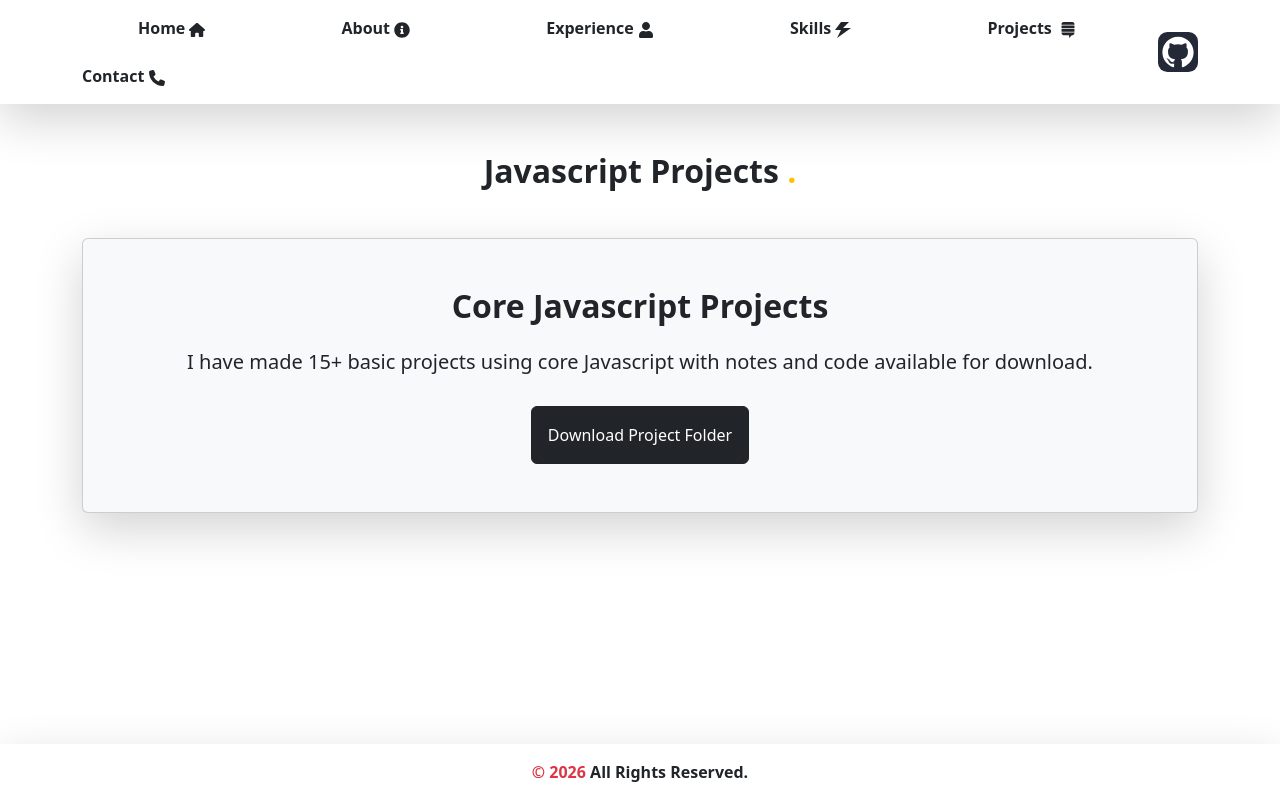
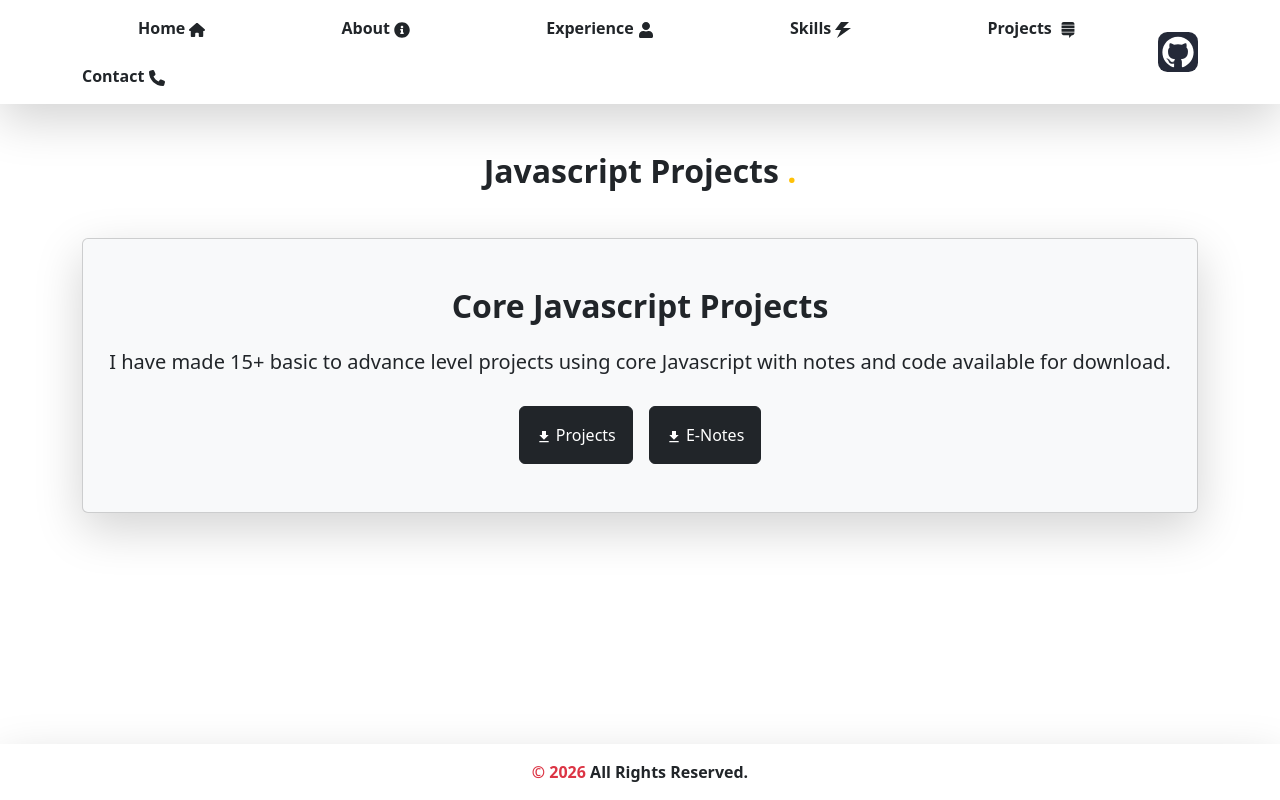
Before and after one commit to haroonbitknox-debug/haroon_portfolio, a React (Vite) app: page /javascript-projects in a window 1280 px wide. Built offline with nearby package versions, Linux system fonts and the light colour scheme.

Commit message:
Added js notes folder

```diff
--- a/src/components/pages/JS_Projects.jsx
+++ b/src/components/pages/JS_Projects.jsx
@@ -1,3 +1,4 @@
+import { MdDownload } from "react-icons/md";
 
 function JS_Projects() {
   return (
@@ -11,17 +12,32 @@ function JS_Projects() {
     <h2 className="fw-bold">Core Javascript Projects</h2>
 
     <h5 className="my-3 px-3">
-      I have made 15+ basic projects using core Javascript with notes and code available for download.
+      I have made 15+ basic to advance level projects using core Javascript with notes and code available for download.
     </h5>
+
+<div className="d-flex gap-3">
+
+
+    <a
+      href="/website.zip"
+
+      download
+      className="btn btn-dark p-3 mt-3"
+    >
+      <MdDownload /> Projects
+    </a>
 
     <a
       href="/javascript-projects.zip"
+
       download
       className="btn btn-dark p-3 mt-3"
     >
-      Download Project Folder
+      <MdDownload /> E-Notes
     </a>
 
+
+</div>
   </div>
 </div>
   )
```
